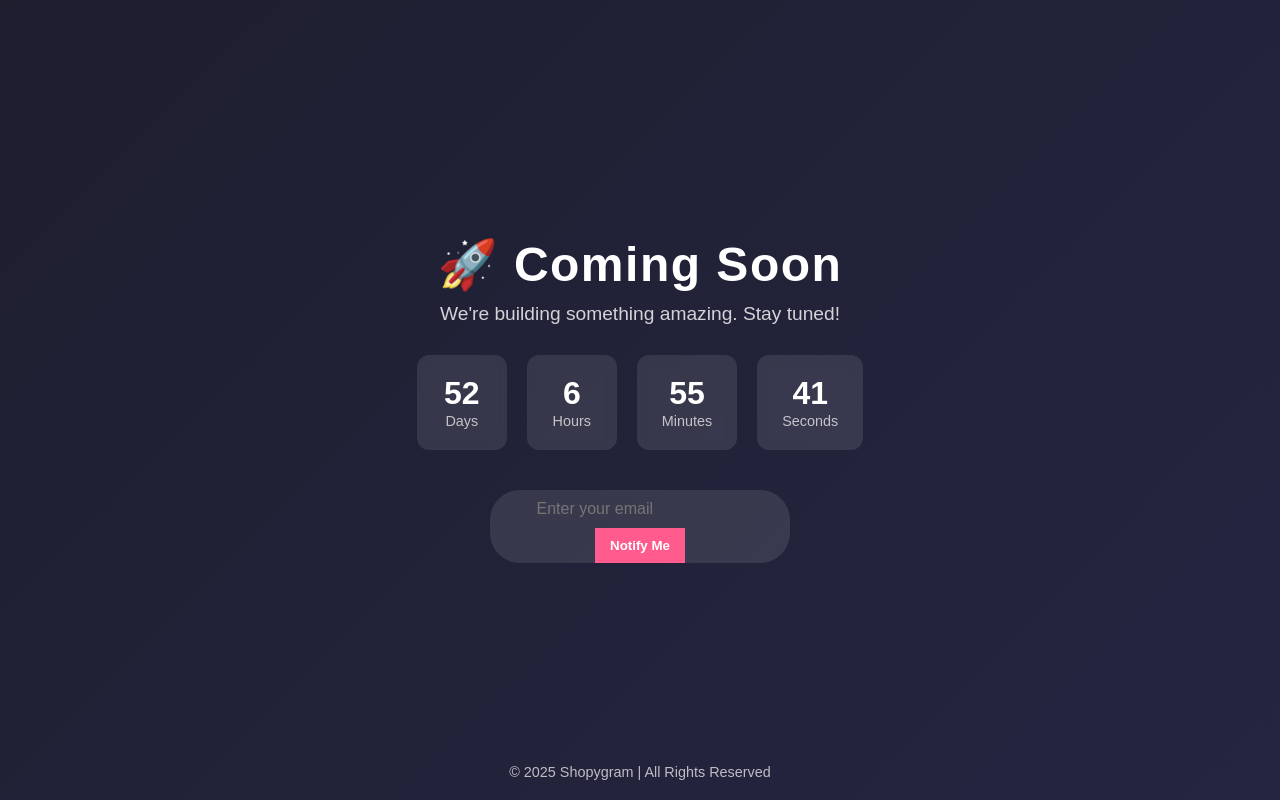
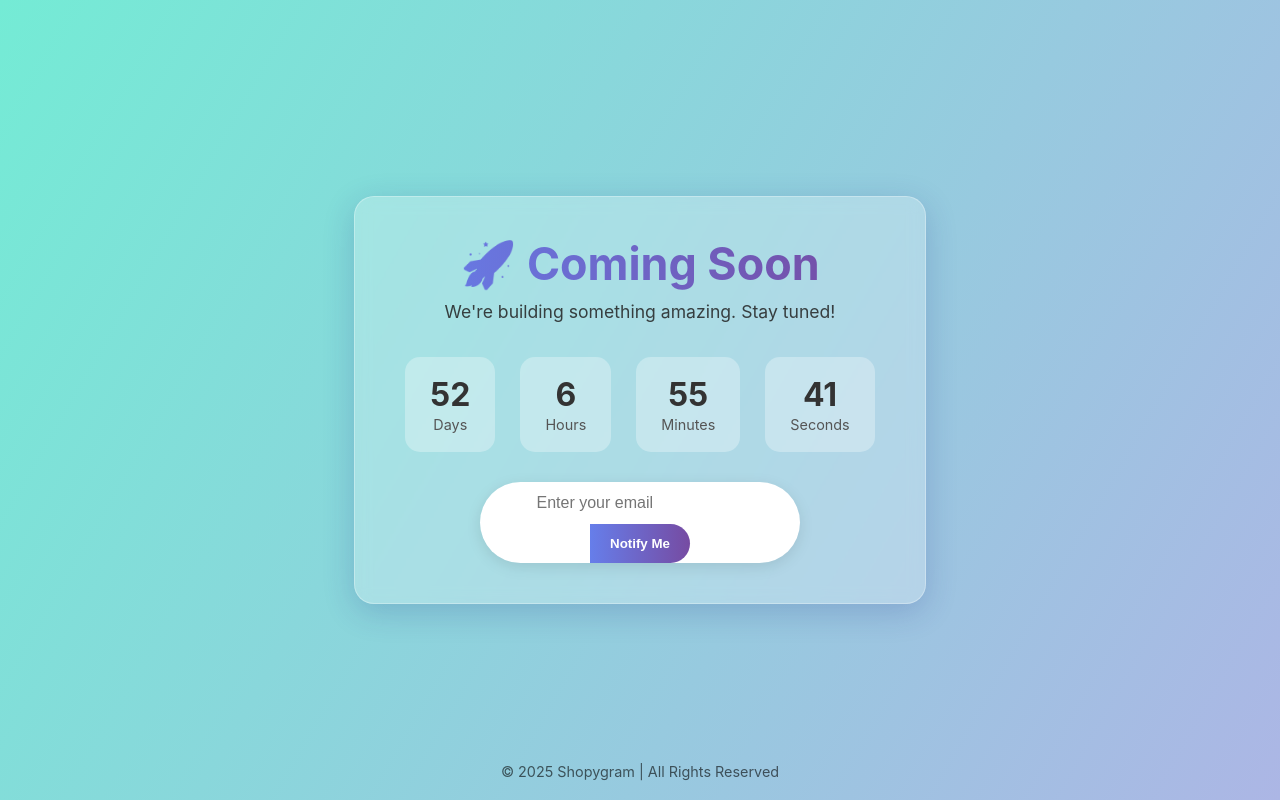
Before and after one commit to jayesh-hadiya-upvision/learning, a Flask app: page / in a window 1280 px wide. Run offline with Flask 3, Linux system fonts and the light colour scheme; some libraries are stand-ins or nearby versions.

Commit message:
CSS fixed

```diff
--- a/static/style.css
+++ b/static/style.css
@@ -7,105 +7,114 @@
 
 /* Body */
 body {
-  background: linear-gradient(135deg, #1e1e2f, #252542);
-  color: #fff;
-  font-family: "Poppins", sans-serif;
+  background: linear-gradient(120deg, #74ebd5, #acb6e5);
+  font-family: "Inter", sans-serif;
   height: 100vh;
   display: flex;
   flex-direction: column;
   justify-content: center;
   align-items: center;
   text-align: center;
-  overflow: hidden;
+  color: #222;
 }
 
 /* Container */
 .container {
-  animation: fadeIn 1.5s ease-in-out;
+  background: rgba(255, 255, 255, 0.25);
+  box-shadow: 0 8px 32px 0 rgba(31, 38, 135, 0.2);
+  backdrop-filter: blur(8px);
+  -webkit-backdrop-filter: blur(8px);
+  border-radius: 20px;
+  padding: 40px 50px;
+  animation: fadeIn 1.2s ease-in-out;
+  border: 1px solid rgba(255, 255, 255, 0.3);
 }
 
 /* Title & Text */
 h1 {
-  font-size: 3rem;
+  font-size: 2.8rem;
   margin-bottom: 10px;
-  letter-spacing: 1.5px;
+  background: linear-gradient(90deg, #667eea, #764ba2);
+  -webkit-background-clip: text;
+  -webkit-text-fill-color: transparent;
 }
 
 p {
-  font-size: 1.2rem;
-  opacity: 0.8;
-  margin-bottom: 30px;
+  font-size: 1.1rem;
+  opacity: 0.85;
+  margin-bottom: 35px;
 }
 
 /* Countdown */
 .countdown {
   display: flex;
   justify-content: center;
-  align-items: center;
-  gap: 20px;
-  margin-bottom: 40px;
   flex-wrap: wrap;
+  gap: 25px;
+  margin-bottom: 30px;
 }
 
 .time-box {
-  background: rgba(255, 255, 255, 0.1);
-  padding: 20px 25px;
-  border-radius: 12px;
-  backdrop-filter: blur(5px);
+  background: rgba(255, 255, 255, 0.3);
+  padding: 18px 25px;
+  border-radius: 15px;
+  text-align: center;
   min-width: 90px;
-  transition: all 0.3s ease;
+  transition: transform 0.3s ease, background 0.3s ease;
 }
 
 .time-box:hover {
-  background: rgba(255, 255, 255, 0.2);
-  transform: scale(1.05);
+  transform: translateY(-5px);
+  background: rgba(255, 255, 255, 0.45);
 }
 
 .time-box h2 {
   font-size: 2rem;
-  font-weight: 600;
+  color: #333;
 }
 
 .time-box span {
   font-size: 0.9rem;
-  opacity: 0.7;
+  color: #555;
 }
 
 /* Email Notify */
 .notify {
   display: flex;
-  justify-content: center;
+  justify-content: space-between;
   align-items: center;
-  background: rgba(255, 255, 255, 0.1);
-  border-radius: 30px;
+  background: #fff;
+  border-radius: 50px;
   overflow: hidden;
-  width: 300px;
+  width: 320px;
   max-width: 90%;
   margin: 0 auto;
+  box-shadow: 0 4px 15px rgba(0, 0, 0, 0.1);
 }
 
 .notify input {
   flex: 1;
-  padding: 10px 15px;
+  padding: 12px 18px;
   border: none;
+  outline: none;
   background: transparent;
-  color: #fff;
-  outline: none;
   font-size: 1rem;
+  color: #333;
 }
 
 .notify button {
-  background: #ff5c8d;
+  background: linear-gradient(90deg, #667eea, #764ba2);
   border: none;
-  padding: 10px 15px;
+  padding: 12px 20px;
   cursor: pointer;
   color: #fff;
   font-weight: 600;
-  transition: background 0.3s ease;
+  border-radius: 0 50px 50px 0;
+  transition: opacity 0.3s ease;
 }
 
 .notify button:hover {
-  background: #ff2f6e;
+  opacity: 0.85;
 }
 
 /* Footer */
@@ -113,14 +122,14 @@ footer {
   position: absolute;
   bottom: 20px;
   font-size: 0.9rem;
-  opacity: 0.7;
+  color: rgba(0, 0, 0, 0.6);
 }
 
 /* Animation */
 @keyframes fadeIn {
   from {
     opacity: 0;
-    transform: translateY(10px);
+    transform: translateY(15px);
   }
   to {
     opacity: 1;
@@ -130,16 +139,20 @@ footer {
 
 /* Responsive Design */
 @media (max-width: 600px) {
+  .container {
+    padding: 30px 20px;
+  }
+
   h1 {
     font-size: 2rem;
+  }
+
+  .time-box {
+    min-width: 75px;
+    padding: 12px 15px;
   }
 
   p {
     font-size: 1rem;
   }
-
-  .time-box {
-    min-width: 70px;
-    padding: 15px;
-  }
 }
```
